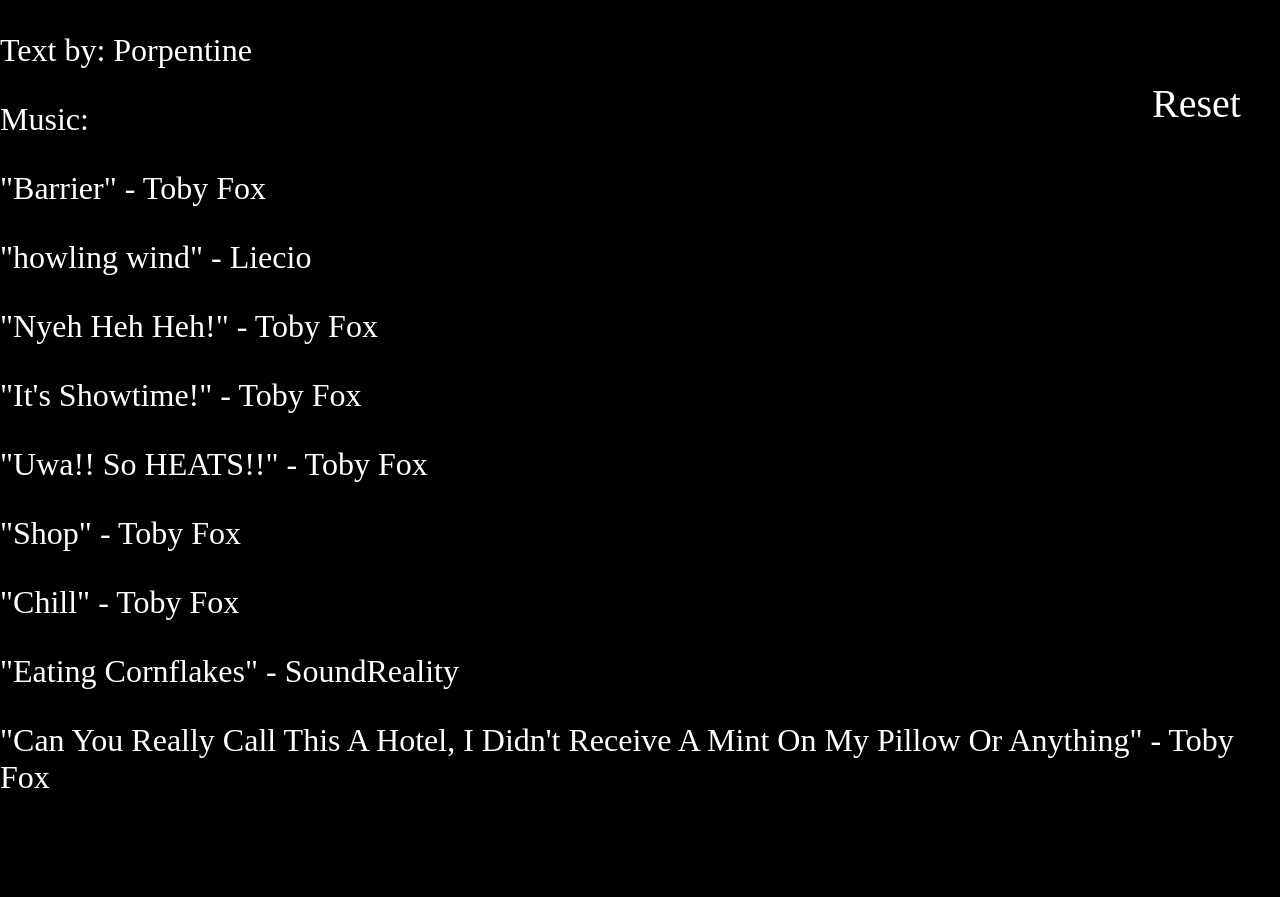
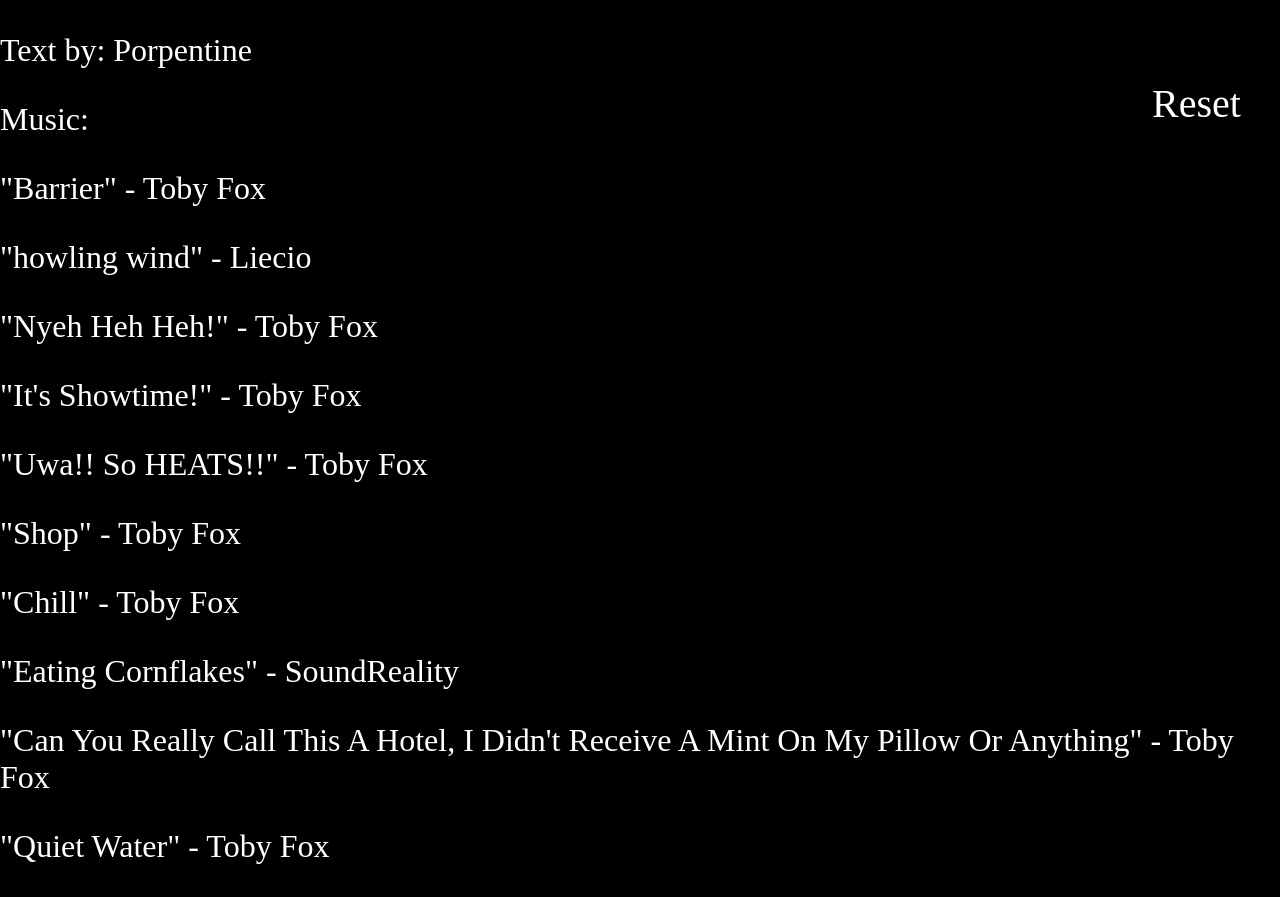
Before and after one commit to aaaustin4/OneMoveBoss, a plain HTML site: page credits.html in a window 1280 px wide. Before the commit the page ends 828 px from the top, so only its background shows below. Drawn offline with Linux system fonts and the light colour scheme.

Commit message:
moremore music

```diff
--- a/credits.html
+++ b/credits.html
@@ -27,6 +27,7 @@
         <p>"Chill" - Toby Fox</p>
         <p>"Eating Cornflakes" - SoundReality</p>
         <p>"Can You Really Call This A Hotel, I Didn't Receive A Mint On My Pillow Or Anything" - Toby Fox</p>
+        <p>"Quiet Water" - Toby Fox</p>
         <a href="index.html"><p id="creditsreset">Reset</p></a>
         <script src="" async defer></script>
     </body>
```
Also changed, not shown: BajtechEyedrops.html (+1 -0 lines), Hexapuff.html (+1 -0 lines), 1 other file.
